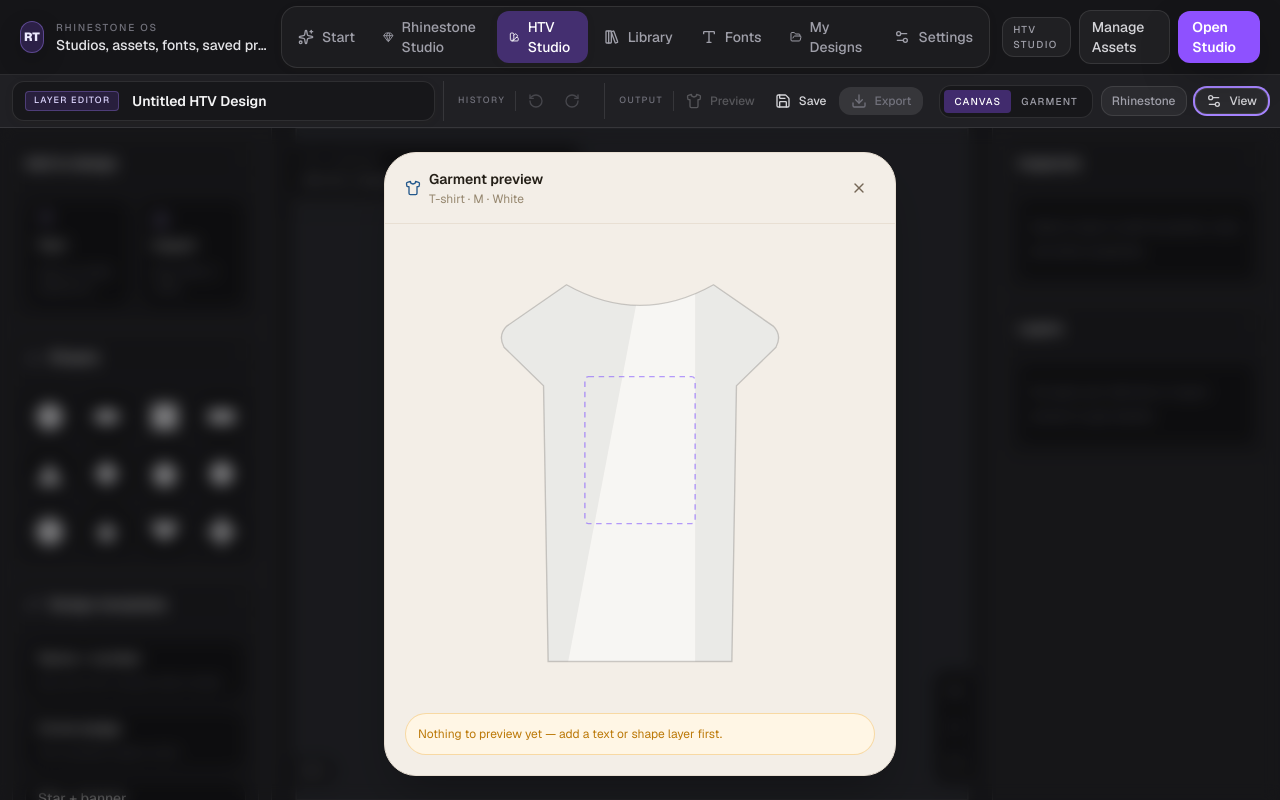
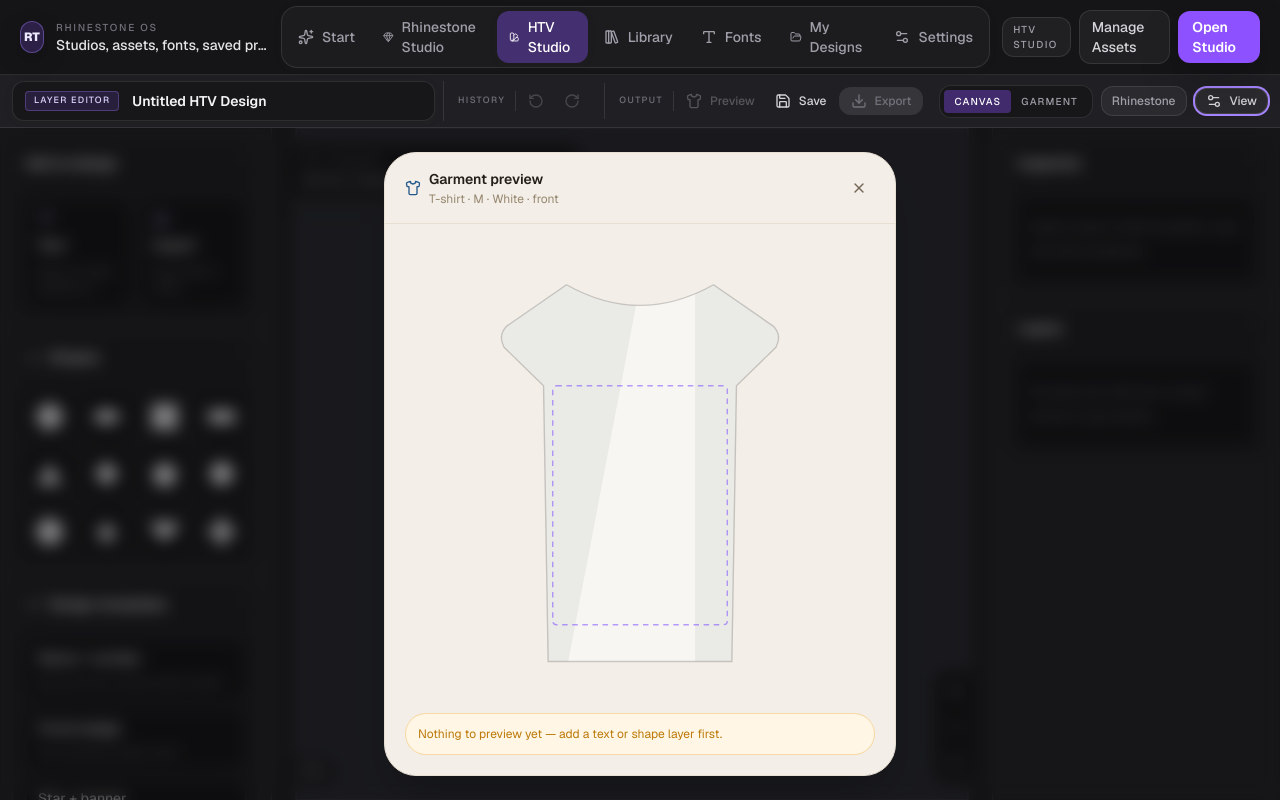
Before and after one commit to antonsoderstedt/rhinestone-template-tool, a Next.js app: page /htv in a window 1280 px wide. Both pictures are taken after a click on the button "View". Built offline with nearby package versions, Linux system fonts and the light colour scheme.

Commit message:
Add HTV multi-placement mockup workflow
Extend HTV Studio with multiple selectable garment placements, front/back/left/right mockup views, placement-aware garment preview rendering, and a focused HTV export test update.

```diff
--- a/app/components/garmentPreview/GarmentSilhouette.tsx
+++ b/app/components/garmentPreview/GarmentSilhouette.tsx
@@ -90,15 +90,90 @@
   garmentId: GarmentType;
   color: GarmentColorSwatch;
   size: GarmentSize;
+  view?: 'front' | 'back' | 'left' | 'right';
   showPrintAreaGuide?: boolean;
+  guideBox?: { x: number; y: number; width: number; height: number } | null;
   children?: React.ReactNode;
 }
 
-export default function GarmentSilhouette({ garmentId, color, size, showPrintAreaGuide = true, children }: GarmentSilhouetteProps) {
+function TshirtBack({ id, fill }: { id: string; fill: string }) {
+  return (
+    <path
+      id={id}
+      d="M 112 42 Q 200 72 288 42 L 348 90 Q 356 99 349 112 L 306 150 L 300 450 L 100 450 L 94 150 L 51 112 Q 44 99 52 90 Z"
+      fill={fill}
+      stroke="rgba(0,0,0,0.18)"
+      strokeWidth={1.5}
+    />
+  );
+}
+
+function TshirtSide({ id, fill, mirror = false }: { id: string; fill: string; mirror?: boolean }) {
+  const path = (
+    <path
+      id={id}
+      d="M 170 44 Q 195 38 220 56 L 248 84 L 266 156 L 266 440 L 174 440 L 160 152 L 156 98 Q 156 56 170 44 Z"
+      fill={fill}
+      stroke="rgba(0,0,0,0.18)"
+      strokeWidth={1.5}
+    />
+  );
+  return mirror ? <g transform="translate(400 0) scale(-1 1)">{path}</g> : path;
+}
+
+function HoodieBack({ id, fill }: { id: string; fill: string }) {
+  return (
+    <>
+      <path
+        d="M 126 36 Q 200 4 274 36 L 310 96 Q 200 110 90 96 Z"
+        fill={fill}
+        stroke="rgba(0,0,0,0.18)"
+        strokeWidth={1.5}
+      />
+      <path
+        id={id}
+        d="M 130 62 Q 200 100 270 62 L 355 100 Q 368 112 358 128 L 300 190 L 296 450 L 104 450 L 100 190 L 42 128 Q 32 112 45 100 Z"
+        fill={fill}
+        stroke="rgba(0,0,0,0.18)"
+        strokeWidth={1.5}
+      />
+    </>
+  );
+}
+
+function HoodieSide({ id, fill, mirror = false }: { id: string; fill: string; mirror?: boolean }) {
+  const content = (
+    <>
+      <path
+        d="M 175 34 Q 208 28 236 58 L 276 112 L 274 164 L 272 446 L 176 446 L 162 180 L 156 112 Q 156 58 175 34 Z"
+        fill={fill}
+        stroke="rgba(0,0,0,0.18)"
+        strokeWidth={1.5}
+      />
+      <path id={id} d="M 175 34 Q 208 28 236 58" fill="none" />
+    </>
+  );
+  return mirror ? <g transform="translate(400 0) scale(-1 1)">{content}</g> : content;
+}
+
+export default function GarmentSilhouette({ garmentId, color, size, view = 'front', showPrintAreaGuide = true, guideBox, children }: GarmentSilhouetteProps) {
   const clipId = `garment-clip-${garmentId}`;
   const bodyId = `garment-body-${garmentId}`;
-  const printArea = getPrintAreaBox(garmentId, size);
+  const printArea = guideBox ?? getPrintAreaBox(garmentId, size);
   const shadingFill = color.shade === 'light' ? 'rgba(0,0,0,1)' : 'rgba(255,255,255,1)';
+
+  const body = (() => {
+    if (garmentId === 'tshirt') {
+      if (view === 'back') return <TshirtBack id={bodyId} fill={color.hex} />;
+      if (view === 'left') return <TshirtSide id={bodyId} fill={color.hex} />;
+      if (view === 'right') return <TshirtSide id={bodyId} fill={color.hex} mirror />;
+      return <TshirtBody id={bodyId} fill={color.hex} />;
+    }
+    if (view === 'back') return <HoodieBack id={bodyId} fill={color.hex} />;
+    if (view === 'left') return <HoodieSide id={bodyId} fill={color.hex} />;
+    if (view === 'right') return <HoodieSide id={bodyId} fill={color.hex} mirror />;
+    return <HoodieBody id={bodyId} fill={color.hex} />;
+  })();
 
   return (
     <svg
@@ -118,7 +193,7 @@
         </radialGradient>
       </defs>
 
-      {garmentId === 'tshirt' ? <TshirtBody id={bodyId} fill={color.hex} /> : <HoodieBody id={bodyId} fill={color.hex} />}
+      {body}
 
       <g clipPath={`url(#${clipId})`}>
         <path d="M 40 40 L 200 40 L 120 460 L 40 460 Z" fill={shadingFill} opacity={0.05} />
--- a/app/htv/HtvGarmentPreviewPanel.tsx
+++ b/app/htv/HtvGarmentPreviewPanel.tsx
@@ -12,7 +12,7 @@
 import { Shirt } from 'lucide-react';
 import GarmentSilhouette from '../components/garmentPreview/GarmentSilhouette';
 import { getGarmentColor } from '../components/garmentPreview/garmentCatalog';
-import { getPlacementZoneBox } from './htvPlacementZones';
+import { getPlacementViewForZone, getPlacementZoneBox } from './htvPlacementZones';
 import { computeDesignBounds } from './htvGeometry';
 import HtvLayerShape from './HtvLayerShape';
 import type { HtvState } from './HtvState';
@@ -29,6 +29,7 @@
   const { garment, layers } = state;
   const color = getGarmentColor(garment.colorId);
   const zoneBox = getPlacementZoneBox(garment.type, garment.placementZone);
+  const view = getPlacementViewForZone(garment.placementZone);
 
   const overlayTransform = useMemo(() => {
     const bounds = computeDesignBounds(layers);
@@ -52,7 +53,7 @@
             <div>
               <h2 className="text-sm font-semibold">Garment preview</h2>
               <p className="mt-0.5 text-xs text-ink-muted">
-                {garment.type === 'tshirt' ? 'T-shirt' : 'Hoodie'} · {garment.size} · {color.name}
+                {garment.type === 'tshirt' ? 'T-shirt' : 'Hoodie'} · {garment.size} · {color.name} · {view}
               </p>
             </div>
           </div>
@@ -63,7 +64,7 @@
 
         <div className="flex min-h-[320px] flex-1 items-center justify-center p-6">
           <div className="h-full max-h-full w-full max-w-sm">
-            <GarmentSilhouette garmentId={garment.type} color={color} size={garment.size} showPrintAreaGuide={!overlayTransform}>
+            <GarmentSilhouette garmentId={garment.type} color={color} size={garment.size} view={view} guideBox={zoneBox} showPrintAreaGuide={!overlayTransform}>
               {overlayTransform &&
                 layers.filter((l) => l.visible).map((layer) => (
                   <g
--- a/app/htv/HtvGarmentStage.tsx
+++ b/app/htv/HtvGarmentStage.tsx
@@ -3,7 +3,7 @@
 import { Shirt } from 'lucide-react';
 import GarmentSilhouette from '../components/garmentPreview/GarmentSilhouette';
 import { getGarmentColor } from '../components/garmentPreview/garmentCatalog';
-import { getPlacementZoneBox } from './htvPlacementZones';
+import { getPlacementViewForZone, getPlacementZoneBox } from './htvPlacementZones';
 import { computeDesignBounds } from './htvGeometry';
 import HtvLayerShape from './HtvLayerShape';
 import type { HtvState } from './HtvState';
@@ -14,6 +14,7 @@
   const { garment, layers } = state;
   const color = getGarmentColor(garment.colorId);
   const zoneBox = getPlacementZoneBox(garment.type, garment.placementZone);
+  const view = getPlacementViewForZone(garment.placementZone);
   const bounds = computeDesignBounds(layers);
 
   const transform = bounds && bounds.width > 0 && bounds.height > 0
@@ -39,10 +40,10 @@
       <div className="w-full max-w-[780px] rounded-lg border border-white/10 bg-[#17171a] p-4 shadow-2xl shadow-black/30 lg:p-6">
         <div className="mb-3 flex items-center gap-2 text-sm font-medium text-zinc-300">
           <Shirt className="h-4 w-4 text-violet-300" />
-          <span>{garment.type === 'tshirt' ? 'T-shirt' : 'Hoodie'} · {garment.size} · {color.name}</span>
+          <span>{garment.type === 'tshirt' ? 'T-shirt' : 'Hoodie'} · {garment.size} · {color.name} · {view}</span>
         </div>
         <div className="aspect-[5/6] w-full overflow-hidden rounded-md border border-white/10 bg-[radial-gradient(circle_at_top,rgba(255,255,255,0.05),transparent_35%),linear-gradient(180deg,#2a2b31,#1b1c21)]">
-          <GarmentSilhouette garmentId={garment.type} color={color} size={garment.size} showPrintAreaGuide={!transform}>
+          <GarmentSilhouette garmentId={garment.type} color={color} size={garment.size} view={view} guideBox={zoneBox} showPrintAreaGuide={!transform}>
             {transform && layers.filter((layer) => layer.visible).map((layer) => (
               <g
                 key={layer.id}
@@ -53,6 +54,13 @@
             ))}
           </GarmentSilhouette>
         </div>
+        <div className="mt-3 flex flex-wrap gap-2 text-[11px] text-zinc-500">
+          {garment.activePlacementZones.map((zone) => (
+            <span key={zone} className={`rounded-full border px-2.5 py-1 ${zone === garment.placementZone ? 'border-violet-400/60 bg-violet-500/15 text-violet-100' : 'border-white/10 bg-white/5 text-zinc-400'}`}>
+              {zone}
+            </span>
+          ))}
+        </div>
       </div>
     </div>
   );
--- a/app/htv/HtvState.ts
+++ b/app/htv/HtvState.ts
@@ -98,6 +98,7 @@
   size: GarmentSize;
   colorId: string;
   placementZone: HtvPlacementZone;
+  activePlacementZones: HtvPlacementZone[];
 }
 
 // ─── Canvas ─────────────────────────────────────────────────────────────────
@@ -125,7 +126,8 @@
   type: 'tshirt',
   size: 'M',
   colorId: 'white',
-  placementZone: 'center-chest',
+  placementZone: 'full-front',
+  activePlacementZones: ['full-front'],
 };
 
 export const DEFAULT_HTV_STATE: HtvState = {
--- a/app/htv/htvPlacementZones.ts
+++ b/app/htv/htvPlacementZones.ts
@@ -1,26 +1,26 @@
 /**
- * HTV placement zones — where on the garment's front the design sits.
- *
- * v1 only covers zones visible on the front-view silhouette (see
- * GarmentSilhouette.tsx, shared with the rhinestone garment preview).
- * Back/sleeve placement would need a back-view illustration, which isn't
- * built yet — a reasonable follow-up, not attempted here.
+ * HTV placement zones across the garment mockup views.
  */
 
 import type { GarmentType } from '../components/garmentPreview/garmentCatalog';
 
-export type HtvPlacementZone = 'left-chest' | 'center-chest' | 'full-front';
+export type HtvPlacementZone = 'full-front' | 'left-chest' | 'right-chest' | 'full-back' | 'left-sleeve' | 'right-sleeve';
+export type HtvPlacementView = 'front' | 'back' | 'left' | 'right';
 
 export interface PlacementZoneDefinition {
   id: HtvPlacementZone;
   displayName: string;
   description: string;
+  view: HtvPlacementView;
 }
 
 export const HTV_PLACEMENT_ZONES: readonly PlacementZoneDefinition[] = [
-  { id: 'left-chest', displayName: 'Left chest', description: 'Small logo placement, upper-left chest' },
-  { id: 'center-chest', displayName: 'Center chest', description: 'Standard centered chest print' },
-  { id: 'full-front', displayName: 'Full front', description: 'Large print covering most of the front' },
+  { id: 'full-front', displayName: 'Full front', description: 'Front · 290 x 360 mm', view: 'front' },
+  { id: 'left-chest', displayName: 'Left chest', description: 'Front · 120 x 120 mm', view: 'front' },
+  { id: 'right-chest', displayName: 'Right chest', description: 'Front · 120 x 120 mm', view: 'front' },
+  { id: 'full-back', displayName: 'Full back', description: 'Back · 290 x 420 mm', view: 'back' },
+  { id: 'left-sleeve', displayName: 'Left sleeve', description: 'Left · 90 x 260 mm', view: 'left' },
+  { id: 'right-sleeve', displayName: 'Right sleeve', description: 'Right · 90 x 260 mm', view: 'right' },
 ];
 
 interface ZoneBox {
@@ -30,20 +30,30 @@
   height: number;
 }
 
-/** Reference zone boxes in the shared 400x480 garment illustration viewBox (see GarmentSilhouette.tsx), sized for the 'M' t-shirt. */
+/** Reference zone boxes in the shared garment illustration viewBox. */
 const TSHIRT_ZONE_BOXES: Record<HtvPlacementZone, ZoneBox> = {
-  'left-chest': { x: 165, y: 150, width: 55, height: 55 },
-  'center-chest': { x: 140, y: 140, width: 120, height: 160 },
-  'full-front': { x: 105, y: 165, width: 190, height: 260 },
+  'full-front': { x: 105, y: 150, width: 190, height: 260 },
+  'left-chest': { x: 155, y: 150, width: 60, height: 60 },
+  'right-chest': { x: 185, y: 150, width: 60, height: 60 },
+  'full-back': { x: 105, y: 150, width: 190, height: 280 },
+  'left-sleeve': { x: 150, y: 150, width: 60, height: 175 },
+  'right-sleeve': { x: 190, y: 150, width: 60, height: 175 },
 };
 
 const HOODIE_ZONE_BOXES: Record<HtvPlacementZone, ZoneBox> = {
-  'left-chest': { x: 165, y: 175, width: 50, height: 50 },
-  'center-chest': { x: 140, y: 165, width: 110, height: 130 },
   'full-front': { x: 105, y: 190, width: 190, height: 230 },
+  'left-chest': { x: 158, y: 175, width: 56, height: 56 },
+  'right-chest': { x: 186, y: 175, width: 56, height: 56 },
+  'full-back': { x: 105, y: 150, width: 190, height: 260 },
+  'left-sleeve': { x: 142, y: 152, width: 72, height: 185 },
+  'right-sleeve': { x: 186, y: 152, width: 72, height: 185 },
 };
 
 export function getPlacementZoneBox(garmentId: GarmentType, zone: HtvPlacementZone): ZoneBox {
   const table = garmentId === 'hoodie' ? HOODIE_ZONE_BOXES : TSHIRT_ZONE_BOXES;
   return table[zone];
 }
+
+export function getPlacementViewForZone(zone: HtvPlacementZone): HtvPlacementView {
+  return HTV_PLACEMENT_ZONES.find((item) => item.id === zone)?.view ?? 'front';
+}
--- a/app/lib/workspaceVault.ts
+++ b/app/lib/workspaceVault.ts
@@ -261,12 +261,20 @@
 }
 
 export function deserializeHtvState(snapshot: SerializedHtvState): HtvState {
+  const placementZone = snapshot.garment.placementZone ?? 'full-front';
+  const activePlacementZones = Array.isArray((snapshot.garment as Partial<typeof snapshot.garment> & { activePlacementZones?: string[] }).activePlacementZones)
+    ? (snapshot.garment as Partial<typeof snapshot.garment> & { activePlacementZones?: string[] }).activePlacementZones!.filter((value): value is HtvState['garment']['placementZone'] => typeof value === 'string')
+    : [placementZone];
   return {
     projectName: snapshot.projectName,
     layers: structuredClone(snapshot.layers),
     selectedLayerIds: new Set(snapshot.selectedLayerIds),
     canvas: structuredClone(snapshot.canvas),
-    garment: structuredClone(snapshot.garment),
+    garment: {
+      ...structuredClone(snapshot.garment),
+      placementZone,
+      activePlacementZones: activePlacementZones.length > 0 ? activePlacementZones : [placementZone],
+    },
     history: {
       past: snapshot.history.past.map((entry) => ({
         layers: structuredClone(entry.layers),
@@ -297,7 +305,7 @@
     updatedAt: now,
     previewText,
     layerCount: state.layers.length,
-    garmentLabel: `${state.garment.type} · ${state.garment.size} · ${state.garment.placementZone}`,
+    garmentLabel: `${state.garment.type} · ${state.garment.size} · ${state.garment.activePlacementZones.length} placement${state.garment.activePlacementZones.length === 1 ? '' : 's'}`,
     snapshot: serializeHtvState(state),
   };
 }
```
Also changed, not shown: app/htv/HtvToolsPanel.tsx (+43 -10 lines), 1 other file (tests, documents, lock files or other folders).
